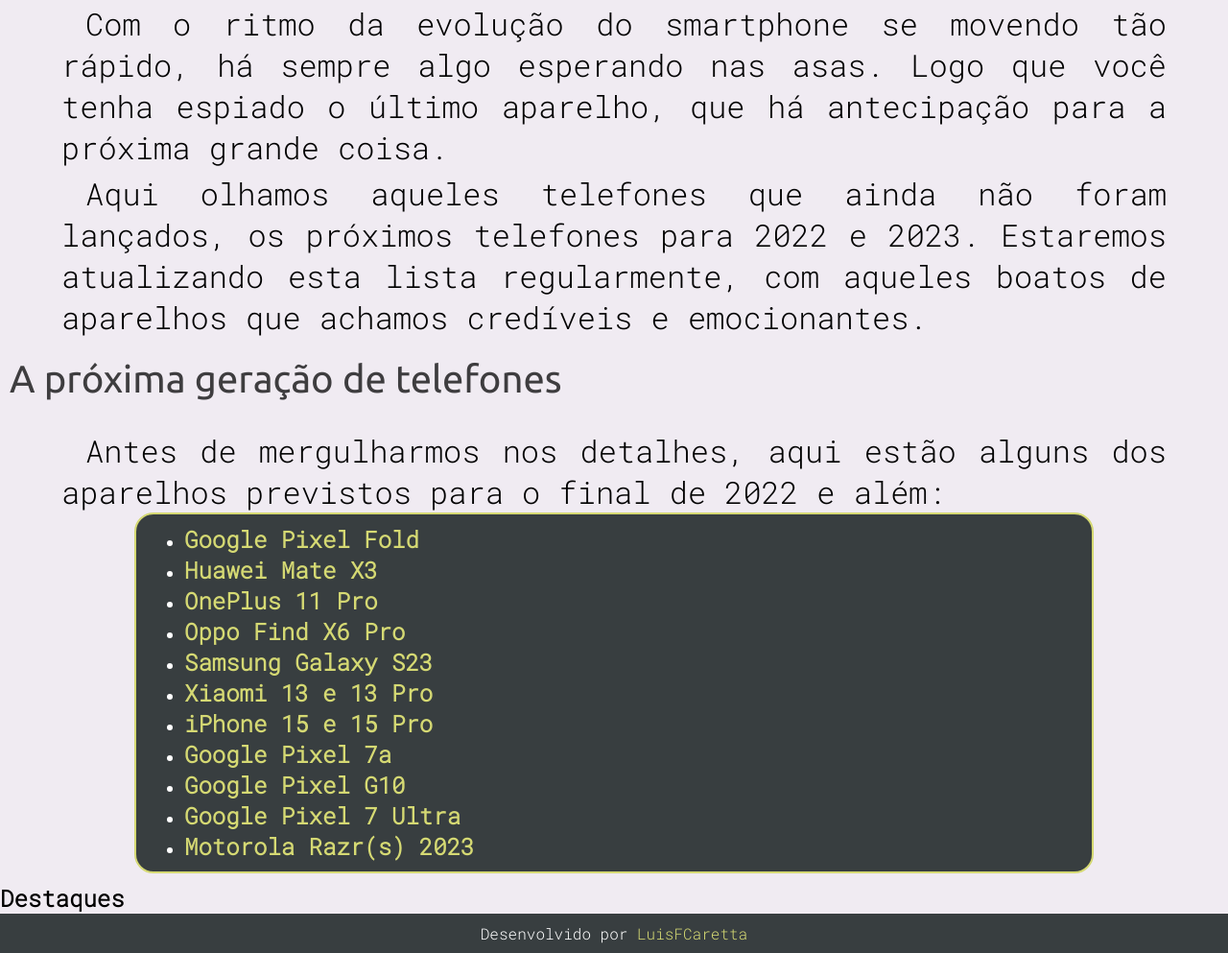
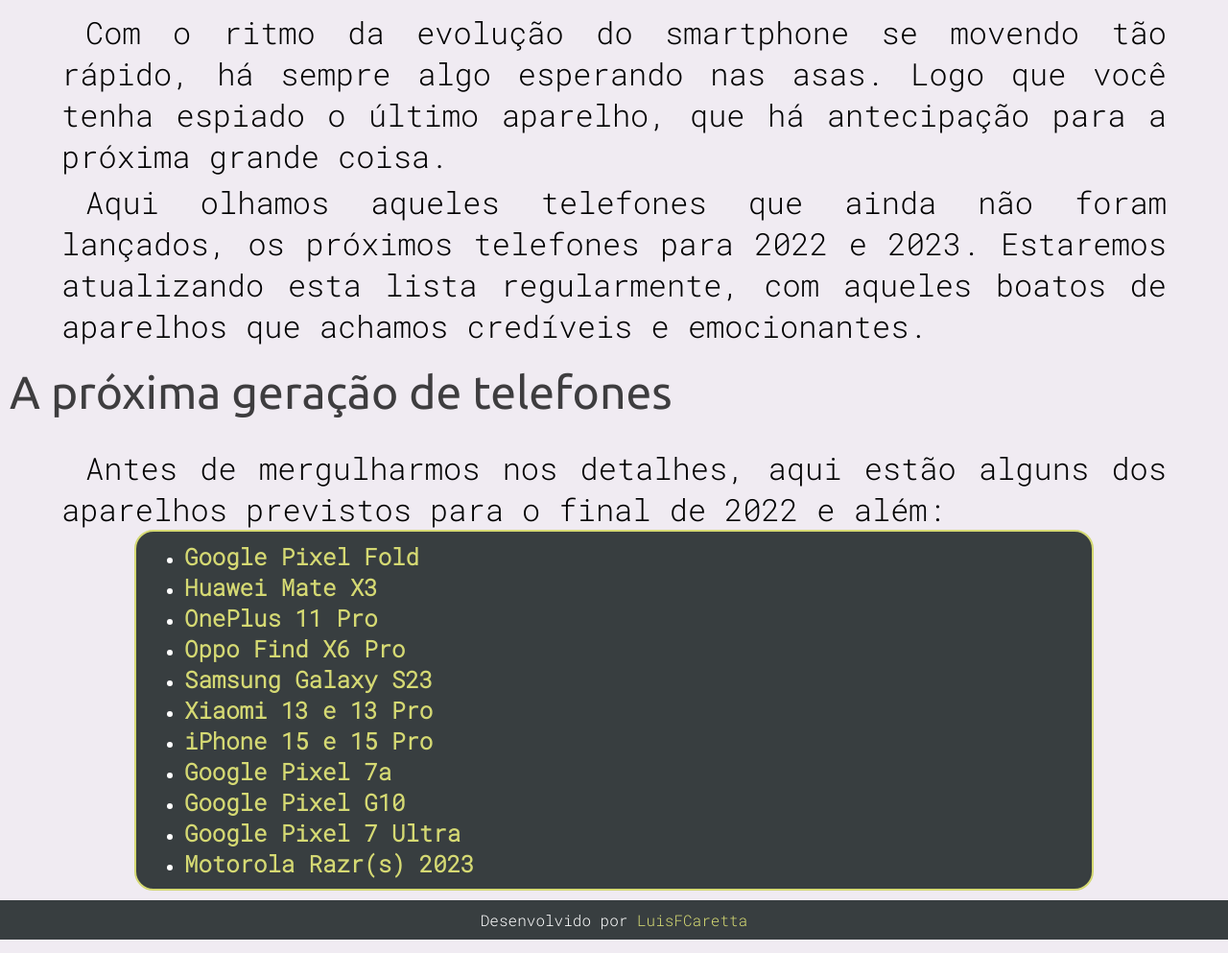
Before and after one commit to LuisFCaretta/site-tecnologia, a plain HTML site: page index.html in a window 1280 px wide. Shown: the part 734-1727 px from the top of the page at 96% size. Drawn offline with Linux system fonts and the light colour scheme.

Commit message:
ajustes desktop

```diff
--- a/estilos/media-query.css
+++ b/estilos/media-query.css
@@ -14,8 +14,8 @@
 		font-size: 5em;
 	}
 
-	.tendencias > h3 {
-		font-size: 2.5em;
+	.tendencias h3 {
+		font-size: 3em;
 	}
 
 	.tendencias p {
--- a/index.html
+++ b/index.html
@@ -49,9 +49,6 @@
 					</ul>
 				</div>
 			</article>
-			<article class="destaques">
-				<h2>Destaques</h2>
-			</article>
 		</main>
 		<footer>
 			<p>Desenvolvido por <a href="https://github.com/LuisFCaretta" target="_blank">LuisFCaretta</a></p>
```
